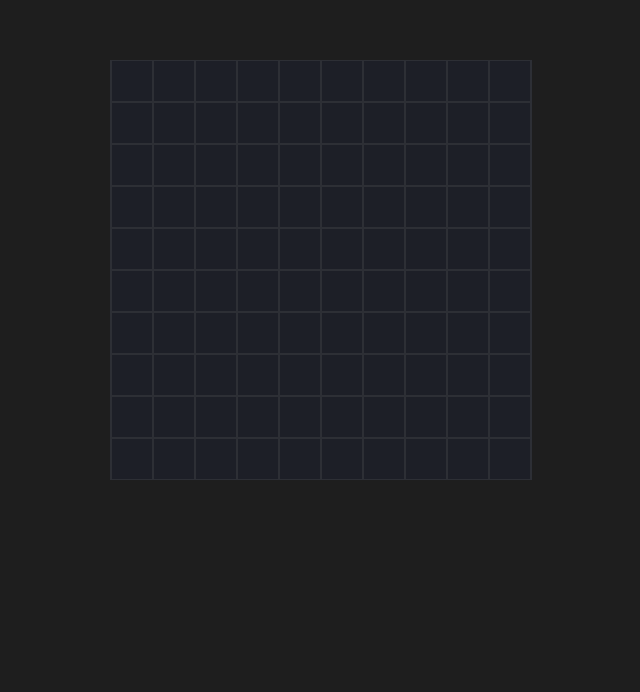
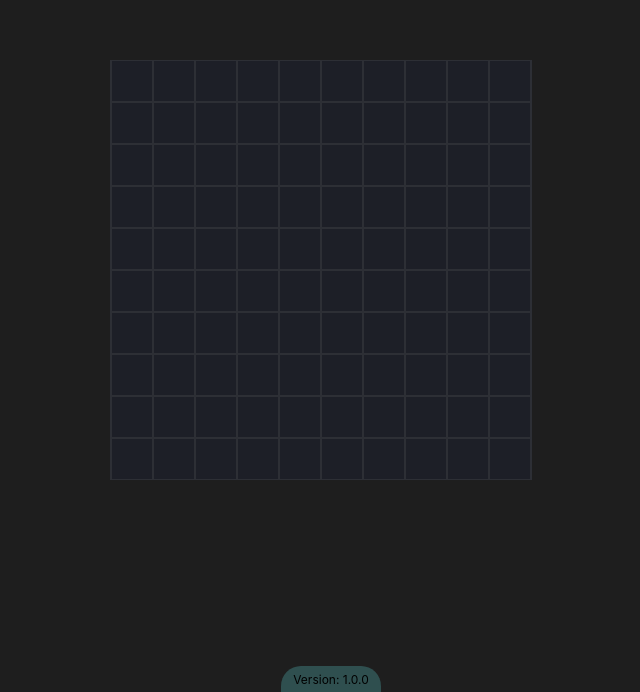
Before and after one commit to JulioCesarCeron/Minesweeper, a React (Create React App) app: page / in a window 1280 px wide. Shown: the part 108-800 px from the top of the page, without its empty margins (319-959 px from the left). Built offline with nearby package versions, Linux system fonts and the light colour scheme.

Commit message:
Add footer app version

```diff
--- a/package.json
+++ b/package.json
@@ -1,6 +1,6 @@
 {
   "name": "minesweeper",
-  "version": "0.1.0",
+  "version": "1.0.0",
   "private": true,
   "homepage": "http://JulioCesarCeron.github.io/Minesweeper",
   "dependencies": {
--- /dev/null
+++ b/src/components/AppVersion/AppVersion.modules.css
@@ -0,0 +1,16 @@
+.app-version {
+  background-color: darkslategrey;
+  padding: 2px 10px 0;
+  border-top-left-radius: 20px;
+  border-top-right-radius: 20px;
+  font-size: 12px;
+  position: absolute;
+  bottom: 0;
+  width: 80px;
+  left: calc(50% - (80px / 2));
+}
+
+.app-version-value {
+  text-align: center;
+  line-height: 0;
+}
--- /dev/null
+++ b/src/components/AppVersion/AppVersion.tsx
@@ -0,0 +1,11 @@
+import React from "react"
+import './AppVersion.modules.css'
+import appPackage from '../../../package.json'
+
+const AppVersion = () => (
+  <div className="app-version">
+    <p className="app-version-value">Version: {appPackage.version}</p>
+  </div>
+)
+
+export default AppVersion
--- /dev/null
+++ b/src/components/AppVersion/index.tsx
@@ -0,0 +1 @@
+export { default as AppVersion } from "./AppVersion"
--- a/src/components/Minesweeper/Minesweeper.tsx
+++ b/src/components/Minesweeper/Minesweeper.tsx
@@ -4,6 +4,7 @@ import "./Minesweeper.modules.css"
 import { Item } from "../Item"
 import { Board } from "../../models"
 import { PEERS } from "../../util/constants"
+import { AppVersion } from "../AppVersion"
 
 const Minesweeper = () => {
   const [blow, setBlow] = useState(false)
@@ -134,6 +135,10 @@ const Minesweeper = () => {
           </button>
         )}
       </div>
+
+      <div className="footer">
+        <AppVersion />
+      </div>
     </div>
   )
 }
```
